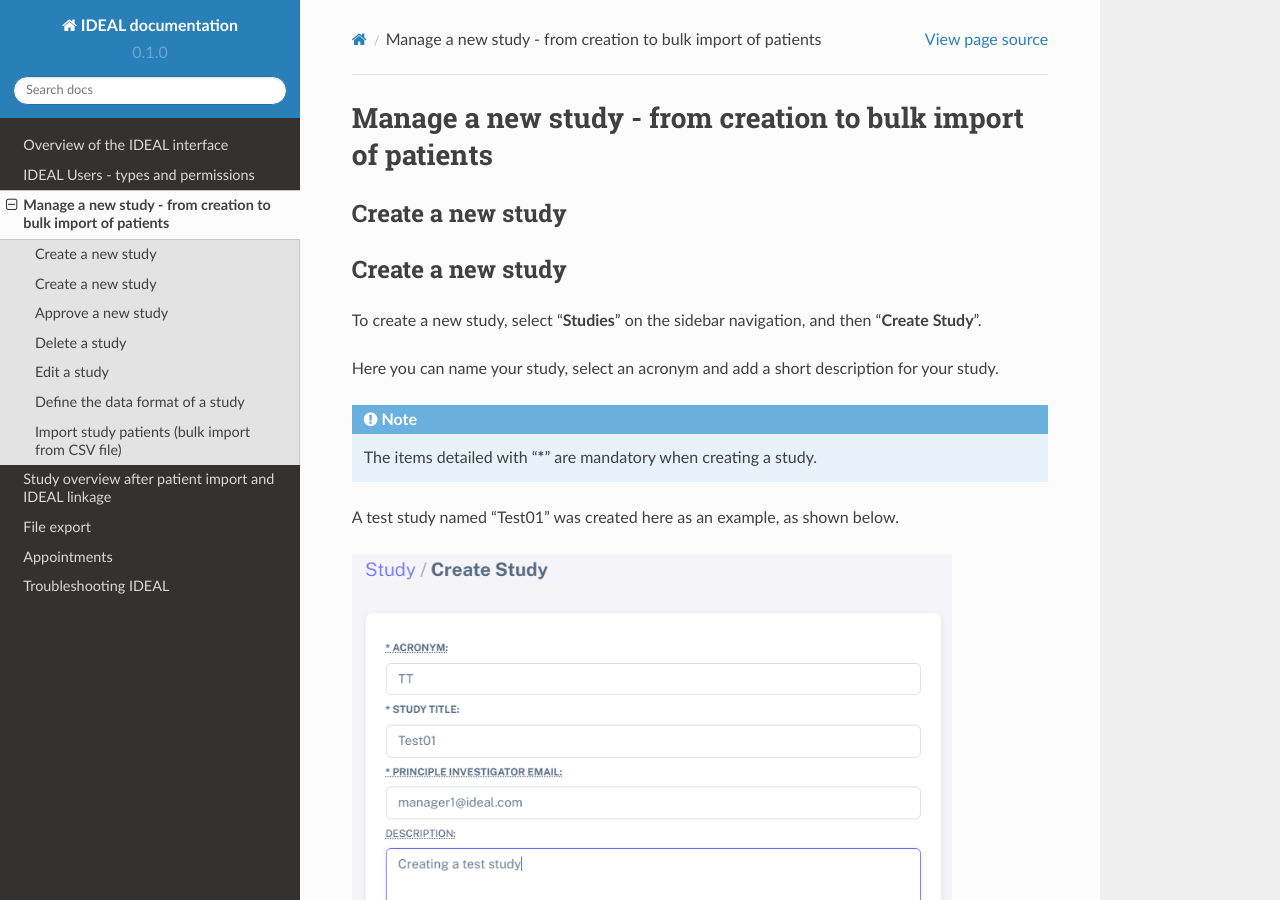
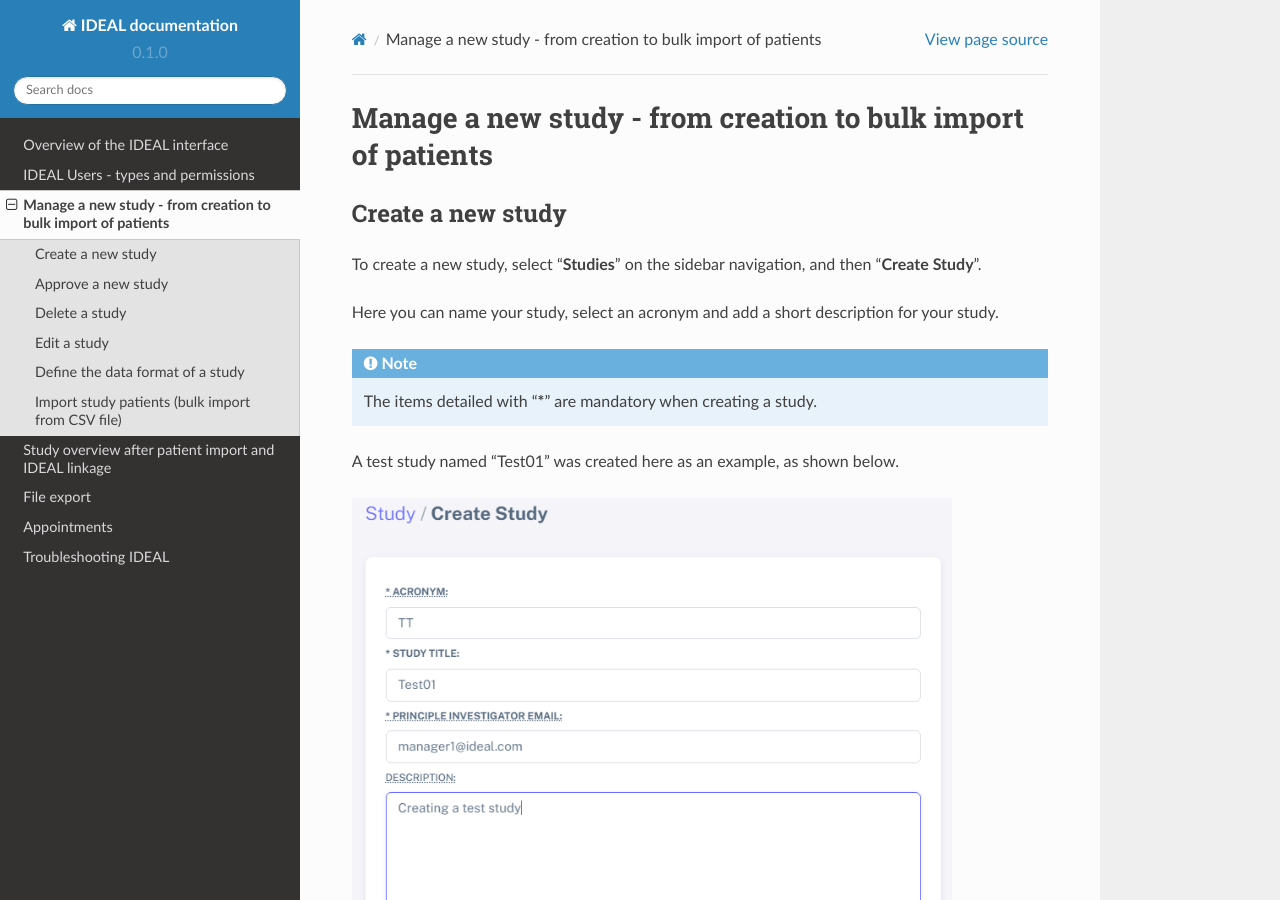
Before and after one commit to Nynuphar/IDEAL-doc, a Sphinx documentation site: the page built from docs/source/study.rst, in a window 1280 px wide and 900 px high. Built offline with Sphinx 7.4.7 and the Read the Docs theme 2.0.0, drawn with Linux system fonts in a browser that asks for light colours.

Commit message:
Update study.rst

```diff
--- a/docs/source/study.rst
+++ b/docs/source/study.rst
@@ -1,8 +1,5 @@
 Manage a new study - from creation to bulk import of patients
 ################################################################################
-
-Create a new study
-********************
 
 Create a new study
 ********************
```
